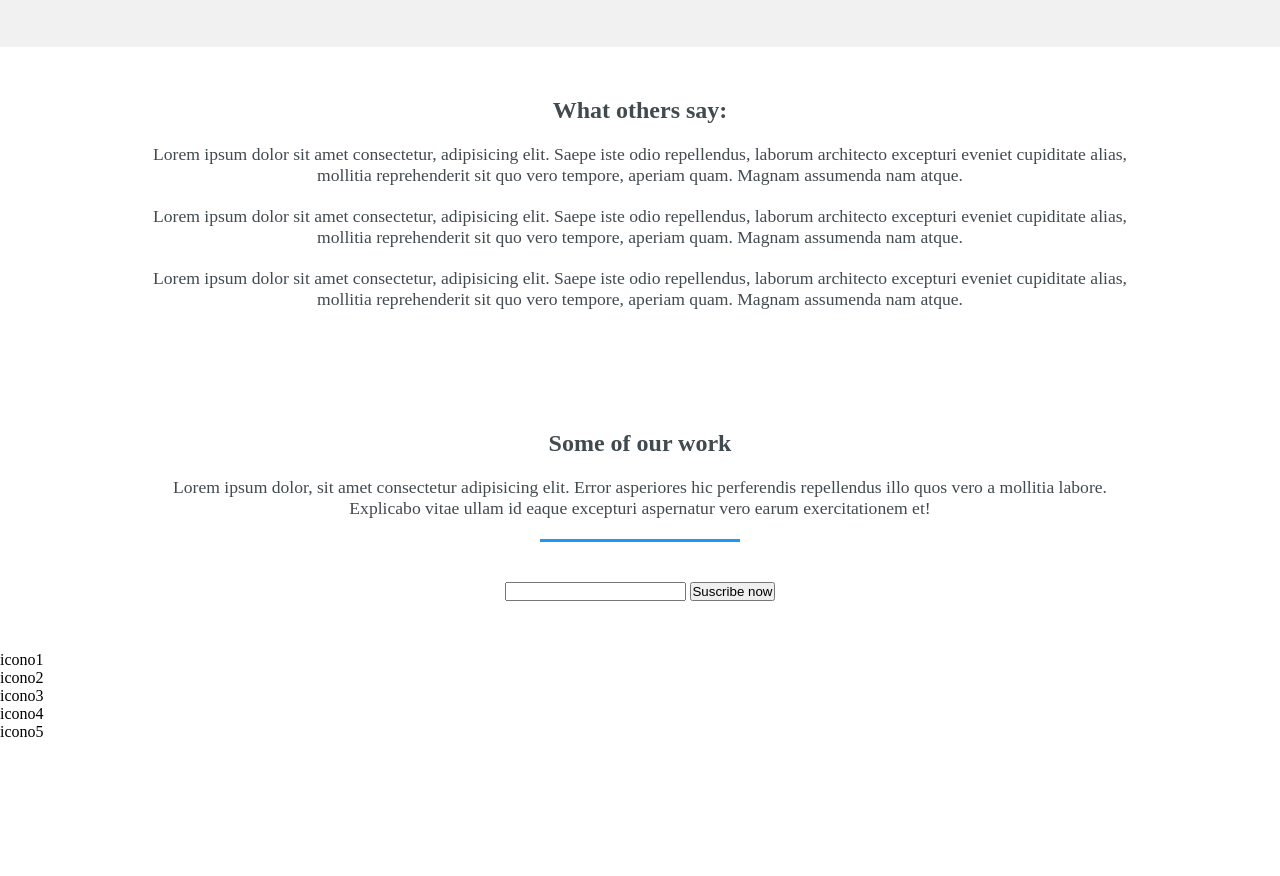
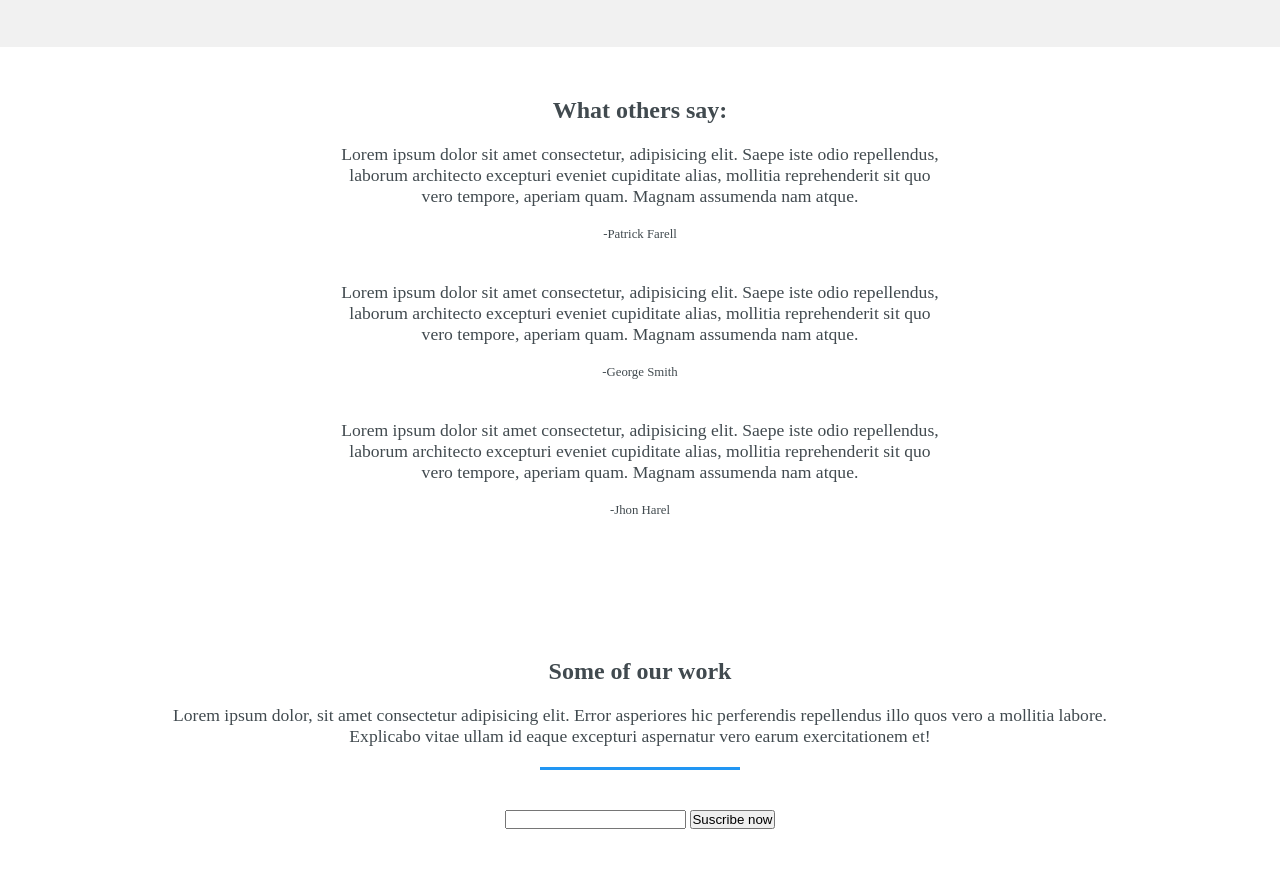
Before and after one commit to Facundo337/ProyectoWeb1, a plain HTML site: page index.html in a window 1280 px wide. Shown: the part 2745-3621 px from the top of the page. Before the commit the page ends 3486 px from the top, so only its background shows below. Drawn offline with Linux system fonts and the light colour scheme.

Commit message:
Termine cuarta seccion

```diff
--- a/css/estilo.css
+++ b/css/estilo.css
@@ -157,7 +157,7 @@ header{
     color: #2196f3;
 }
 
-h4{
+.tres h4{
     font-size: 1.2rem;
     margin-bottom: 15px;
     color: #414a4f
@@ -166,3 +166,20 @@ h4{
 .tres{
     background-color: #ecececbd;
 }
+
+
+/*Cuarta Seccion*/
+
+.cuatro div{
+    width: 600px;
+    align-items: center;
+    display: flex;
+    justify-content: center;
+    flex-direction: column;
+}
+.cuatro h4{
+    color: #414a4f;
+    font-size: .8rem;
+    font-weight: 200;
+    margin-bottom: 40px;
+}
--- a/index.html
+++ b/index.html
@@ -80,10 +80,15 @@
 
         <!--Comienza Cuarta sección-->
         <section class="cuatro">
+            <div>
             <h3>What others say:</h3>
             <p>Lorem ipsum dolor sit amet consectetur, adipisicing elit. Saepe iste odio repellendus, laborum architecto excepturi eveniet cupiditate alias, mollitia reprehenderit sit quo vero tempore, aperiam quam. Magnam assumenda nam atque.</p>
+            <h4>-Patrick Farell</h4>
             <p>Lorem ipsum dolor sit amet consectetur, adipisicing elit. Saepe iste odio repellendus, laborum architecto excepturi eveniet cupiditate alias, mollitia reprehenderit sit quo vero tempore, aperiam quam. Magnam assumenda nam atque.</p>
+            <h4>-George Smith</h4>
             <p>Lorem ipsum dolor sit amet consectetur, adipisicing elit. Saepe iste odio repellendus, laborum architecto excepturi eveniet cupiditate alias, mollitia reprehenderit sit quo vero tempore, aperiam quam. Magnam assumenda nam atque.</p>
+            <h4>-Jhon Harel</h4>
+        </div>
         </section>
 
         <!--Comienza Quinta sección-->
```
